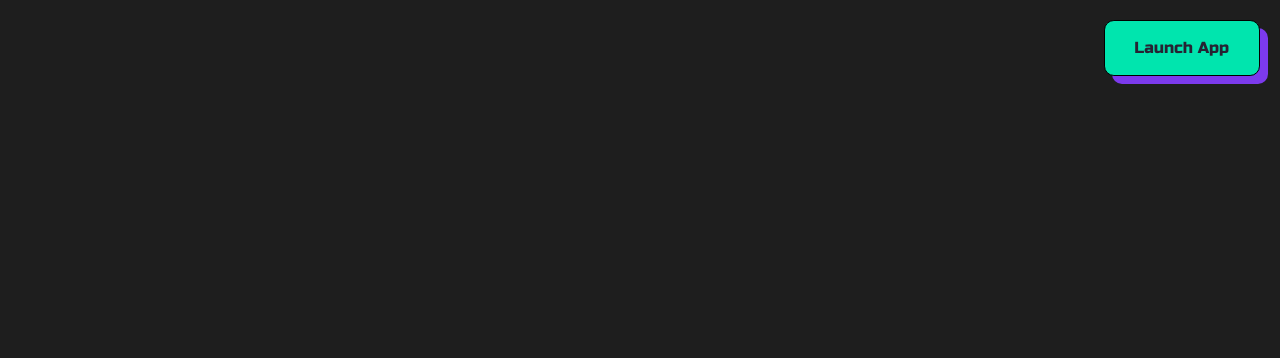
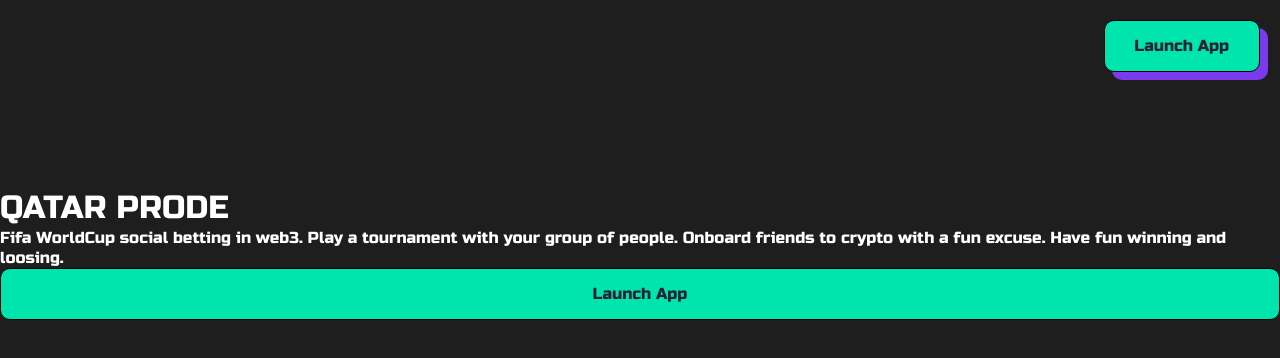
Before and after one commit to cricripagos/prode-front, a Next.js app: page / in a window 1280 px wide. Shown: the top 358 px of the page. Built offline with nearby package versions, Linux system fonts and the light colour scheme.

Commit message:
Text Component was created

```diff
--- /dev/null
+++ b/components/Text/Text.tsx
@@ -0,0 +1,56 @@
+import React, { FC, ComponentType } from 'react'
+import classNames from 'classnames';
+import { TagStyled } from './styles';
+
+interface TextProps {
+    children: React.ReactNode;
+    className?: string;
+    tag?: ComponentType | keyof JSX.IntrinsicElements;
+    color?: string;
+    fontSize?: string;
+    fontSizeSm?: string;
+    fontFamily?: string;
+    fontWeight?: string | number;
+    lineHeight?: string;
+    textDecoration?: string;
+    padding?: string;
+    margin?: string;
+    style?: Object
+}
+
+const Text: FC<TextProps> = ({
+    children,
+    className,
+    color = 'white',
+    tag: Tag = 'p',
+    fontSize,
+    fontSizeSm = '12px',
+    fontFamily = 'Russo One',
+    fontWeight = 400,
+    lineHeight,
+    textDecoration,
+    padding,
+    margin,
+    style
+}): JSX.Element => {
+    const classes = classNames(className);
+    return (
+        <TagStyled
+            as={Tag}
+            className={classes}
+            style={style}
+            color={color}
+            fontSize={fontSize}
+            fontSizeSm={fontSizeSm}
+            fontFamily={fontFamily}
+            fontWeight={fontWeight}
+            lineHeight={lineHeight}
+            textDecoration={textDecoration}
+            padding={padding}
+            margin={margin}>
+            {children}
+        </TagStyled>
+    )
+}
+
+export default Text
--- /dev/null
+++ b/components/Text/styles.js
@@ -0,0 +1,16 @@
+import styled from 'styled-components';
+
+export const TagStyled = styled.p`
+    color: ${({ color }) => color};
+    font-size: ${(props) => props.fontSize};
+    font-family: ${(props) => props.fontFamily};
+    font-weight: ${(props) => props.fontWeight};
+    line-height: ${(props) => props.lineHeight};
+    text-decoration: ${(props) => props.textDecoration};
+    padding: ${(props) => props.padding};
+    margin: ${(props) => props.margin};
+
+    @media (max-width: 768px) {
+      font-size: ${(props) => props.fontSizeSm};
+    }
+`;
--- a/pages/landing/index.js
+++ b/pages/landing/index.js
@@ -2,13 +2,27 @@
 import React from 'react';
 import Button from '../../components/Button/Button';
 import Header from '../../components/Header/Header';
+import Text from '../../components/Text/Text';
 
 const LadingPage = () => {
     return (
         <div className='w-full'>
-            <Header>
-                <Button>Launch App</Button>
-            </Header>
+            <div>
+                <Header>
+                    <Button>Launch App</Button>
+                </Header>
+                <article className='w-full w-2/3 mx-auto mt-24'>
+                    <seption className='flex flex-col'>
+                        <Text tag={'h1'}>QATAR PRODE</Text>
+                        <p>Fifa WorldCup social betting in web3.
+                            Play a tournament
+                            with your group of people. Onboard friends
+                            to crypto with a
+                            fun excuse. Have fun winning and loosing.</p>
+                        <Button withtBorder={false}>Launch App</Button>
+                    </seption>
+                </article>
+            </div>
         </div>
     )
 }
--- a/styles/globals.css
+++ b/styles/globals.css
@@ -11,12 +11,49 @@
 }
 
 html {
-    font-size: 16px;
+    font-size: 16px; /*for using REM units*/
+    overflow: auto;
+    background-color: #1E1E1E;
+    height: 100%;
+    width: 100%;
 }
 
 body {
     background-color: #1E1E1E;
     color: white;
     font-family: 'Russo One', sans-serif !important;
-    font-size: 16px;
+    font-size: 1rem;
+    font-weight: normal;
+    font-style: normal;
+    line-height: 1.25rem;
 }
+
+h1 {
+    font-size: 2rem;
+    line-height: 2.5rem;
+}
+
+h2 {
+    font-size: 1.5rem;
+    line-height: 2rem;
+}
+
+h3 {
+    font-size: 1.25rem;
+    line-height: 1.5rem;
+}
+
+h4 {
+    font-size: 1.125rem;
+    line-height: 1.25rem;
+}
+
+h5 {
+    font-size: 1rem;
+    line-height: 1.125rem;
+}
+
+h6 {
+    font-size: 0.875rem;
+    line-height: 1rem;
+}
```
